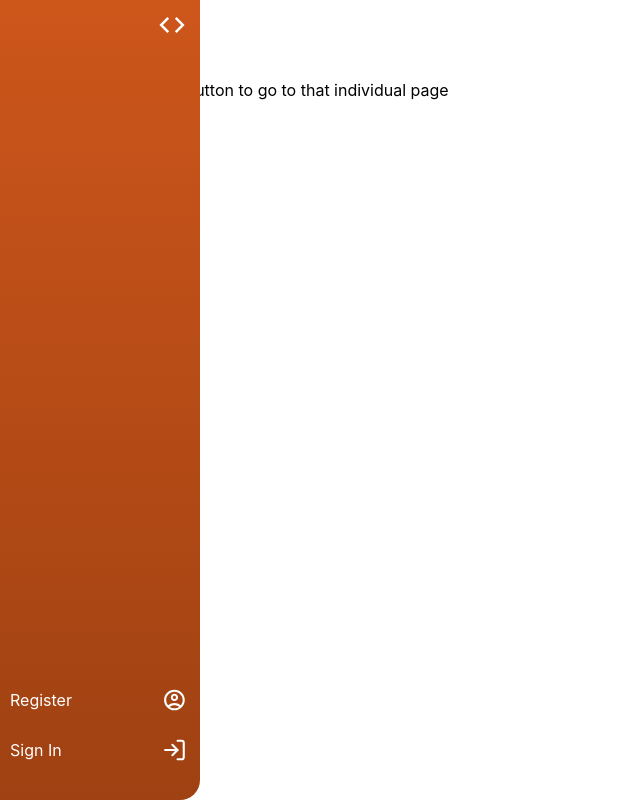
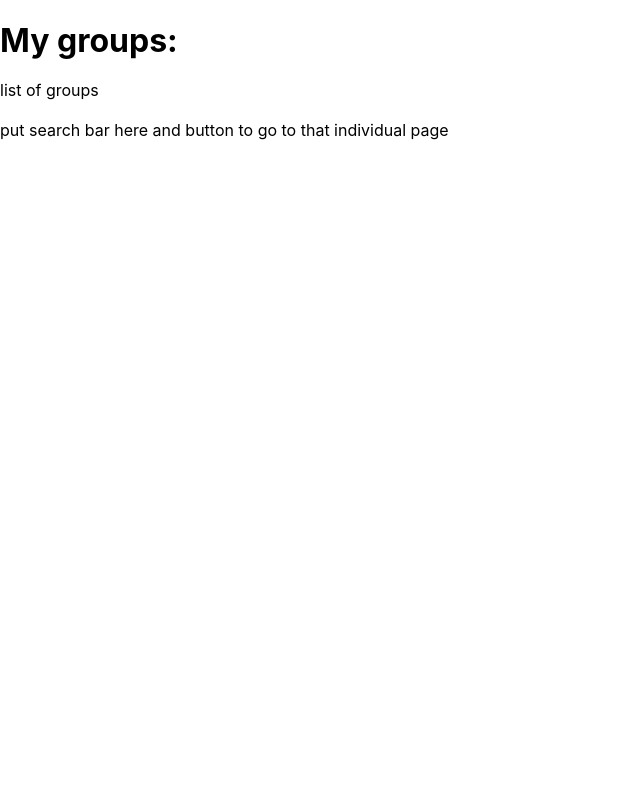
Before and after one commit to Catherine-Russell/BoozersWeepers, a React (Create React App) app in the folder frontend/: page /groups in a window 1280 px wide. Shown: the whole page, without its empty margins (0-640 px from the left). Built offline with nearby package versions, Linux system fonts and the light colour scheme.

Commit message:
minor update to page structure

```diff
--- a/frontend/src/components/pubGroupsPage/PubGroupsPage.js
+++ b/frontend/src/components/pubGroupsPage/PubGroupsPage.js
@@ -9,11 +9,13 @@ const PubGroupsPage = () => {
 
     return(
         <div className="pub-groups-page-container">
-        <VertNavbar expanded={expanded} toggleExpand={toggleExpand} />
+        {/* <VertNavbar expanded={expanded} toggleExpand={toggleExpand} /> */}
 
 				<div className="my-groups">
 					<h1>My groups:</h1>
+					list of groups
 				</div>
+				<br></br>
 				<div className="new-groups">
 					put search bar here and button to go to that individual page
 				</div>
```
